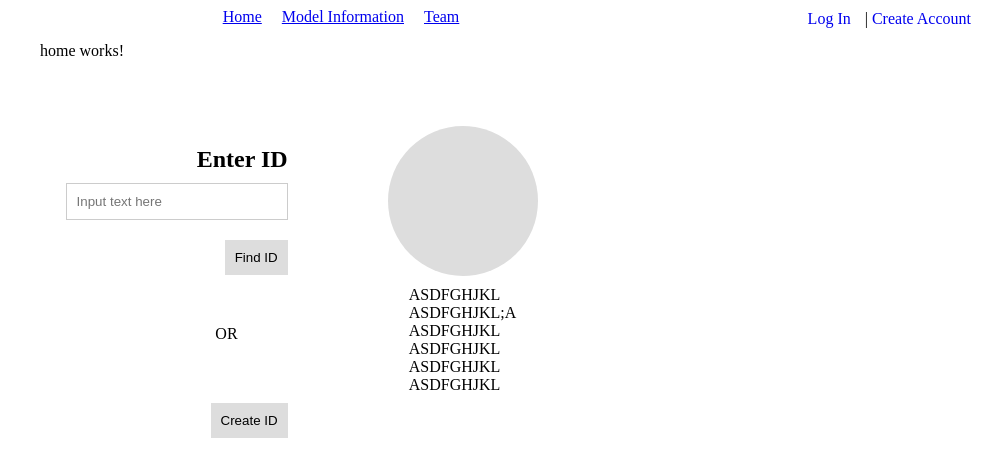
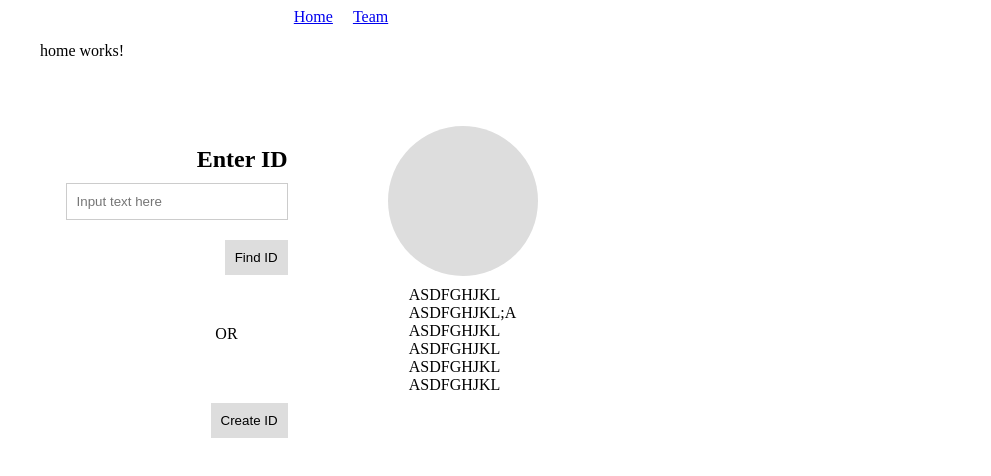
Before and after one commit to dbaglodi/Healthcare-Fraud-Detection, an Angular app in the folder healthcare-fraud-detection/: page /home in a window 1280 px wide. Shown: the top 476 px of the page, without its empty margins (289-1280 px from the left). Built offline with nearby package versions, Linux system fonts and the light colour scheme; no server answers.

Commit message:
clean up unneeded tabs

```diff
--- a/healthcare-fraud-detection/src/app/app.component.html
+++ b/healthcare-fraud-detection/src/app/app.component.html
@@ -10,17 +10,10 @@
   <nav>
     <ul>
       <li><a routerLink="/home">Home</a></li>
-      <li><a routerLink="/model-info">Model Information</a></li>
+
       <li><a routerLink="/team">Team</a></li>
 
     </ul>
   </nav>
 
   <router-outlet></router-outlet>
-
-
-  <div class="auth-section">
-    <a routerLink="/login">Log In</a> |
-    <a routerLink="/create-account">Create Account</a>
-  </div>
-</div>
```
Also changed, not shown: 1 other file (tests, documents, lock files or other folders).
